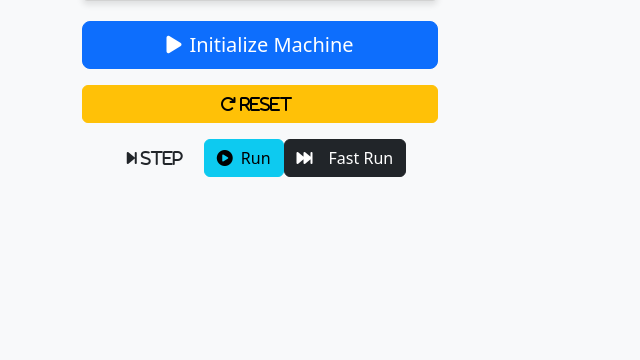
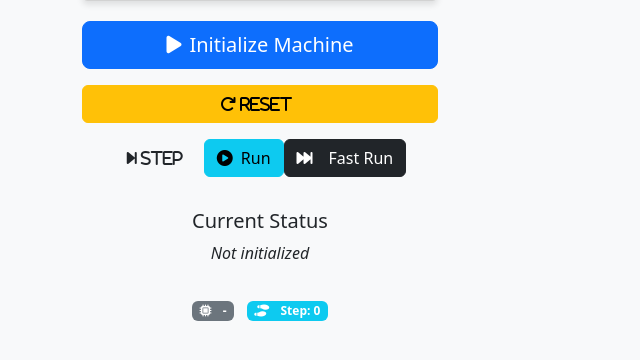
Before and after one commit to pouyatavakoli/TuringMachine-Simulator, a Flask app: page / in a window 1280 px wide. Shown: the part 417-777 px from the top of the page, without its empty margins (0-640 px from the left). Run offline with Flask 3, Linux system fonts and the light colour scheme.

Commit message:
feat: add status panel display

```diff
--- a/app/static/js/script.js
+++ b/app/static/js/script.js
@@ -39,3 +39,19 @@ const TMSimulator = (() => {
 })();
 
 $(document).ready(TMSimulator.init);
+
+
+function updateStatus(message) {
+    $('#statusInfo').text(message);
+}
+
+function updateMachineState(state) {
+    $('#currentState').text(state.current_state || '-');
+    $('#stepCount').text(state.steps || 0);
+
+    if (state.halted) {
+        $('#statusInfo').html(
+            `<span class="badge bg-success">HALTED</span> Computation completed after ${state.steps} steps`
+        );
+    }
+}
--- a/app/templates/index.html
+++ b/app/templates/index.html
@@ -75,6 +75,20 @@
                             <i class="fas fa-fast-forward me-3"></i>Fast Run
                         </button>
                     </div>
+                    <div class="status-panel p-3 mb-3 text-center">
+                        <h5>Current Status</h5>
+                        <div id="statusInfo" class="fst-italic">Not initialized</div>
+                    </div>
+                    <div class="text-center">
+                        <span class="badge bg-secondary state-badge">
+                            <i class="fas fa-microchip me-2"></i>
+                            <span id="currentState">-</span>
+                        </span>
+                        <span class="badge bg-info state-badge ms-2">
+                            <i class="fas fa-shoe-prints me-2"></i>
+                            Step: <span id="stepCount">0</span>
+                        </span>
+                    </div>
                 </div>
             </div>
         </div>
```
